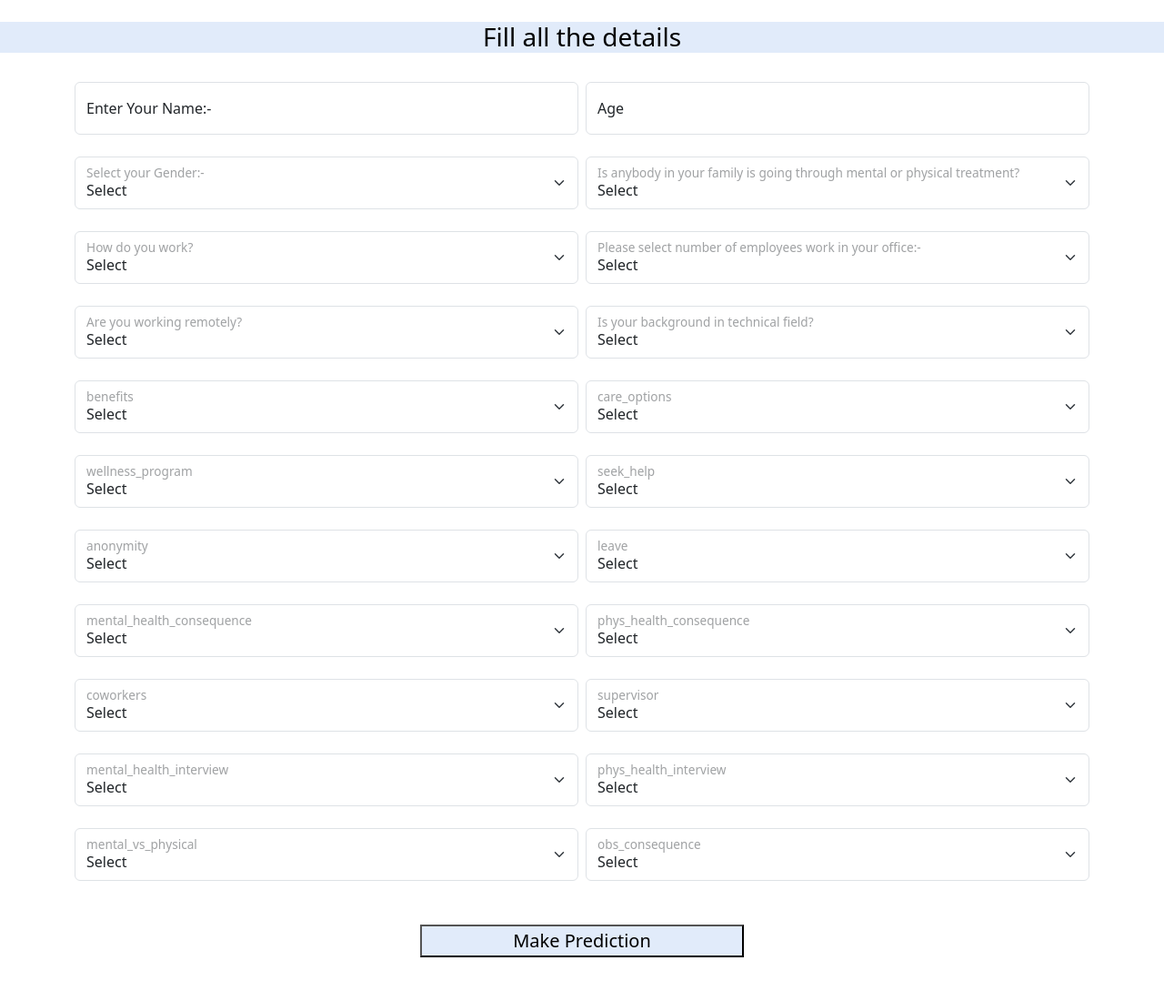
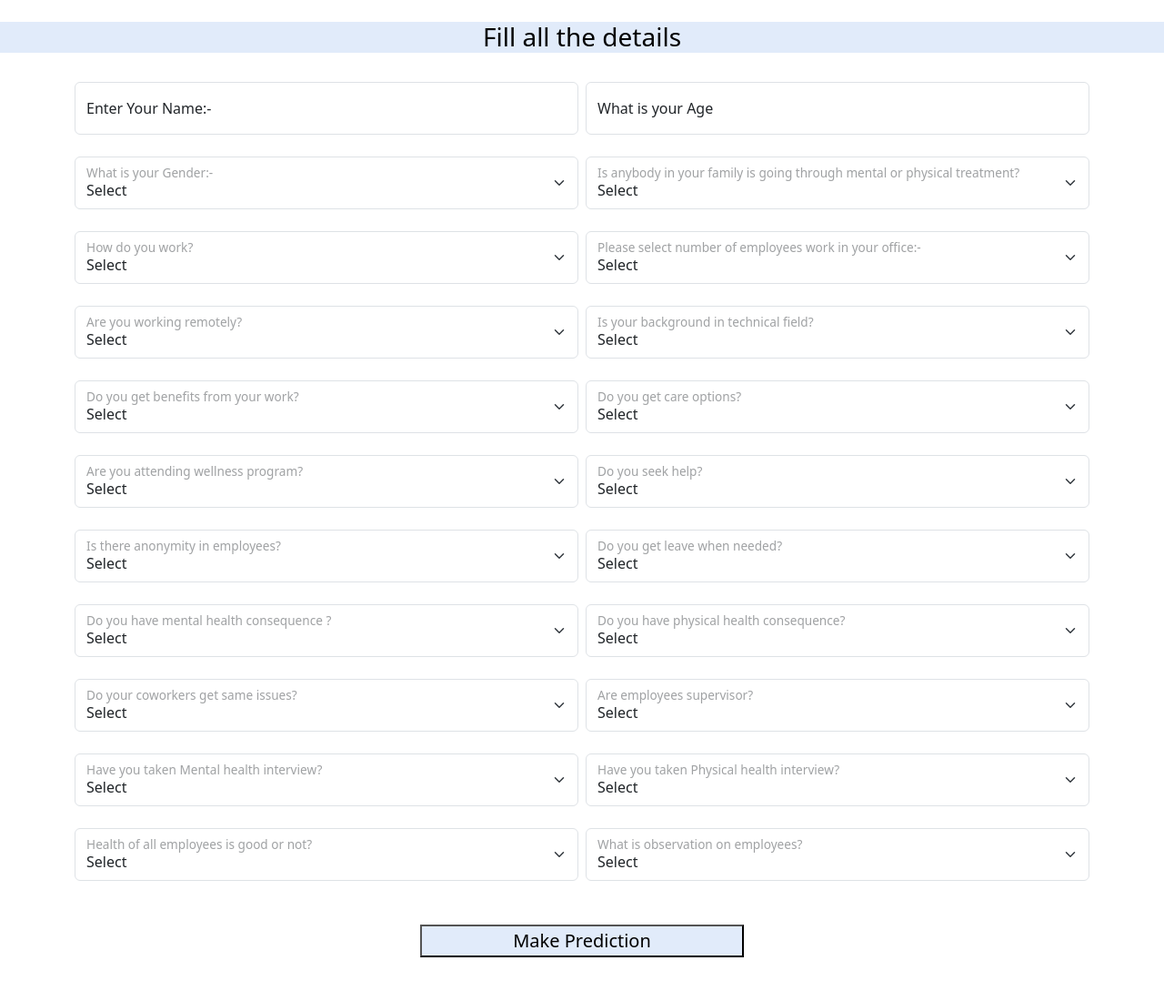
Before and after one commit to Shruu06/Mental_PHysical_Health_Prediction, a Flask app: page /mental_health in a window 1280 px wide. Shown: the part 125-1225 px from the top of the page at 91% size. Run offline with Flask 3, Linux system fonts and the light colour scheme; parts of the project's set-up code (start-up, migrations or seed data) failed here and were passed over; some libraries are stand-ins or nearby versions.

Commit message:
change in predict.html

```diff
--- a/templates/predict.html
+++ b/templates/predict.html
@@ -136,7 +136,7 @@
                     <div class="form-floating">
                         <input type="number" class="form-control floating" id="floating_Age" placeholder="Age"
                         name="Age" min="18" required>
-                    <label for="floating_SibSp">Age</label>
+                    <label for="floating_SibSp">What is your Age</label>
                     </div>
                 </div>
             </div>
@@ -154,7 +154,7 @@
                             <option value="0">Male</option>
                             <option value="1">Female</option>
                         </select>
-                        <label for="floatingSelectGrid">Select your Gender:-</label>
+                        <label for="floatingSelectGrid">What is  your Gender:-</label>
                     </div>
                 </div>
                 <div class="col-md">
@@ -249,7 +249,7 @@
                             <option value="0">Don't know</option>
 
                         </select>
-                        <label for="floatingSelectGrid">benefits</label>
+                        <label for="floatingSelectGrid">Do you get benefits from your work?</label>
                     </div>
                 </div>
                 <div class="col-md">
@@ -262,7 +262,7 @@
                             <option value="1">Not Sure</option>
 
                         </select>
-                        <label for="floatingSelectGrid">care_options</label>
+                        <label for="floatingSelectGrid">Do you get care options?</label>
                     </div>
                 </div>
             </div>
@@ -281,7 +281,7 @@
                             <option value="1">No</option>
                             <option value="0">Don't know</option>
                         </select>
-                        <label for="floatingSelectGrid">wellness_program</label>
+                        <label for="floatingSelectGrid">Are you attending wellness program?</label>
                     </div>
                 </div>
                 <div class="col-md">
@@ -293,7 +293,7 @@
                             <option value="1">No</option>
                             <option value="0">Don't know</option>
                         </select>
-                        <label for="floatingSelectGrid">seek_help</label>
+                        <label for="floatingSelectGrid">Do you seek help?</label>
                     </div>
                 </div>
             </div>
@@ -312,7 +312,7 @@
                             <option value="1">No</option>
                             <option value="0">Don't know</option>
                         </select>
-                        <label for="floatingSelectGrid">anonymity</label>
+                        <label for="floatingSelectGrid"> Is there anonymity in employees?</label>
                     </div>
                 </div>
                 <div class="col-md">
@@ -327,7 +327,7 @@
                             <option value="0">Don't know</option>
 
                         </select>
-                        <label for="floatingSelectGrid">leave</label>
+                        <label for="floatingSelectGrid">Do you get leave when needed?</label>
                     </div>
                 </div>
             </div>
@@ -346,7 +346,7 @@
                             <option value="1">No</option>
                             <option value="0">May be</option>
                         </select>
-                        <label for="floatingSelectGrid">mental_health_consequence</label>
+                        <label for="floatingSelectGrid">Do you have mental health consequence ?</label>
                     </div>
                 </div>
                 <div class="col-md">
@@ -358,7 +358,7 @@
                             <option value="1">No</option>
                             <option value="0">May be</option>
                         </select>
-                        <label for="floatingSelectGrid">phys_health_consequence</label>
+                        <label for="floatingSelectGrid">Do you have physical health consequence?</label>
                     </div>
                 </div>
             </div>
@@ -377,7 +377,7 @@
                             <option value="0">No</option>
                             <option value="1">Some of them</option>
                         </select>
-                        <label for="floatingSelectGrid">coworkers</label>
+                        <label for="floatingSelectGrid">Do your coworkers get same issues?</label>
                     </div>
                 </div>
                 <div class="col-md">
@@ -389,7 +389,7 @@
                             <option value="0">No</option>
                             <option value="1">Some of them</option>
                         </select>
-                        <label for="floatingSelectGrid">supervisor</label>
+                        <label for="floatingSelectGrid"> Are employees supervisor?</label>
                     </div>
                 </div>
             </div>
@@ -408,7 +408,7 @@
                             <option value="1">No</option>
                             <option value="0">May be</option>
                         </select>
-                        <label for="floatingSelectGrid">mental_health_interview</label>
+                        <label for="floatingSelectGrid">Have you taken Mental health interview?</label>
                     </div>
                 </div>
                 <div class="col-md">
@@ -420,7 +420,7 @@
                             <option value="1">No</option>
                             <option value="0">May be</option>
                         </select>
-                        <label for="floatingSelectGrid">phys_health_interview</label>
+                        <label for="floatingSelectGrid">Have you taken Physical health interview?</label>
                     </div>
                 </div>
             </div>
@@ -439,7 +439,7 @@
                             <option value="1">No</option>
                             <option value="0">Don't know</option>
                         </select>
-                        <label for="floatingSelectGrid">mental_vs_physical</label>
+                        <label for="floatingSelectGrid">Health of all employees is good or not?</label>
                     </div>
                 </div>
                 <div class="col-md">
@@ -450,7 +450,7 @@
                             <option value="1">Yes</option>
                             <option value="0">No</option>
                         </select>
-                        <label for="floatingSelectGrid">obs_consequence</label>
+                        <label for="floatingSelectGrid">What is observation on employees?</label>
                     </div>
                 </div>
             </div>
```
